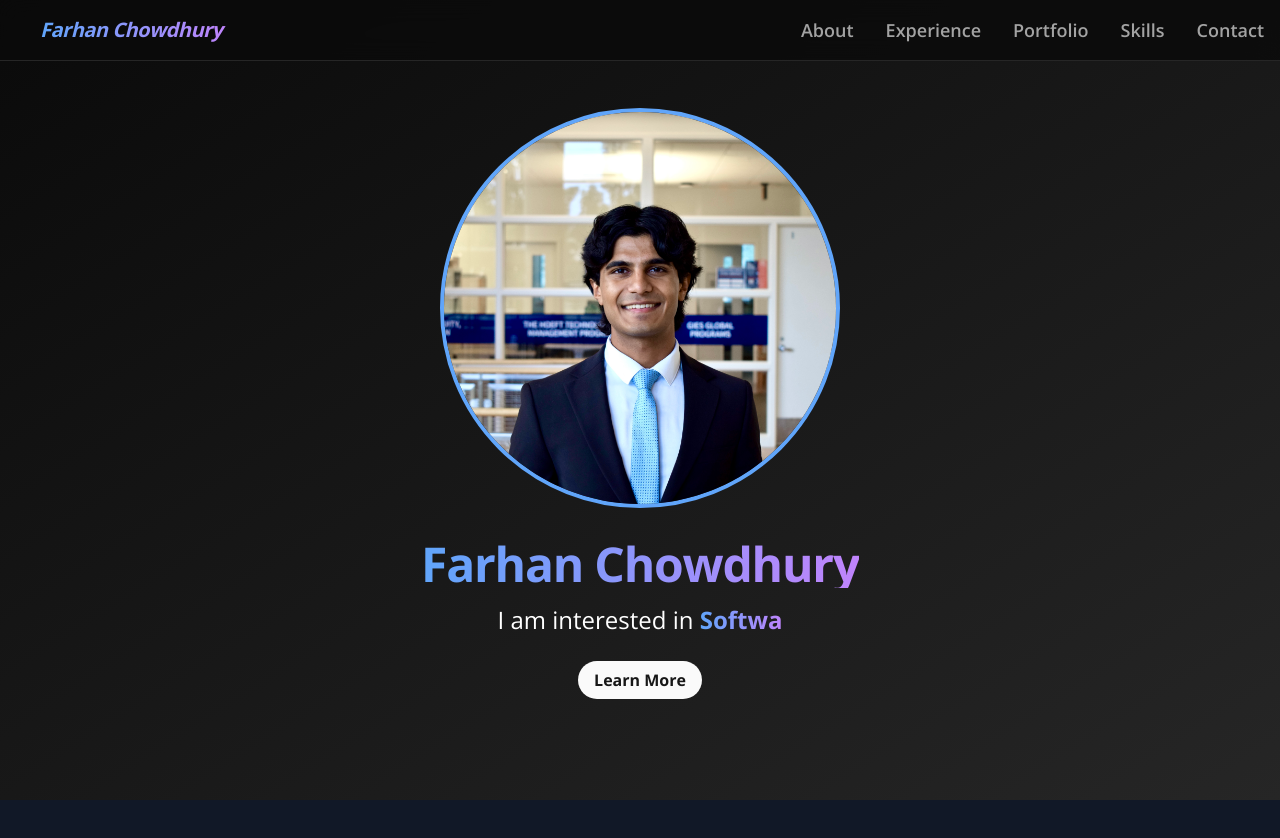
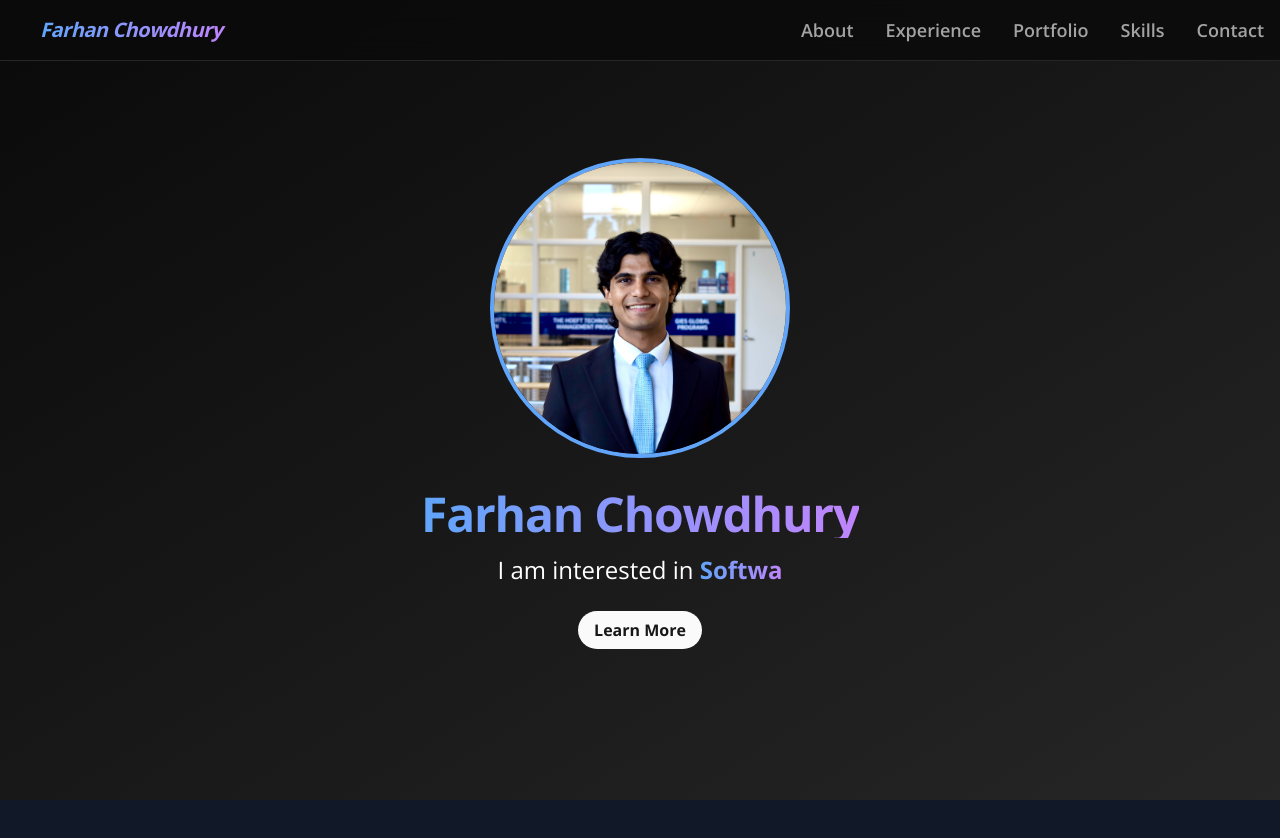
Before and after one commit to farhanx3324/personal-website, a Next.js app: page / in a window 1280 px wide. Shown: the top 838 px of the page. Built offline with nearby package versions, Linux system fonts and the light colour scheme.

Commit message:
fixed links

```diff
--- a/src/components/Hero.tsx
+++ b/src/components/Hero.tsx
@@ -59,7 +59,7 @@ const Hero = () => {
           alt="Farhan Chowdhury"
           width={500}
           height={500}
-          className="rounded-full border-4 border-blue-400 h-[400px] w-[400px] mb-8 mx-auto object-cover"
+          className="rounded-full border-4 border-blue-400 h-[300px] w-[300px] mb-8 mx-auto object-cover"
         />
         <h1 className="text-5xl font-bold mb-4 tracking-tight bg-gradient-to-r to-purple-400 from-blue-400 text-transparent bg-clip-text">Farhan Chowdhury</h1>
         <p className="text-2xl mb-8">
```
